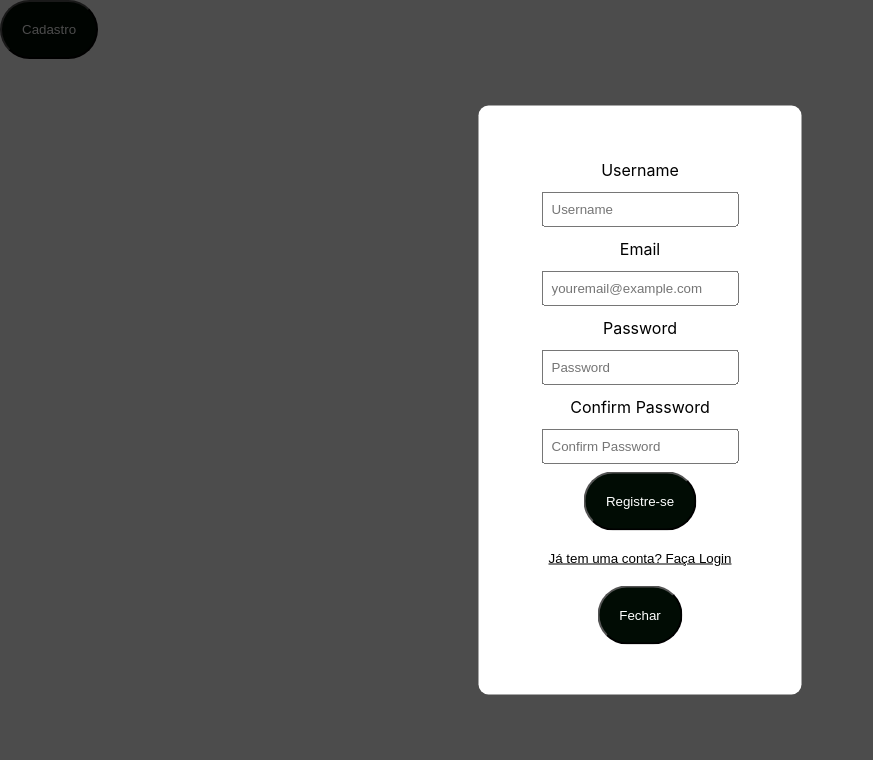
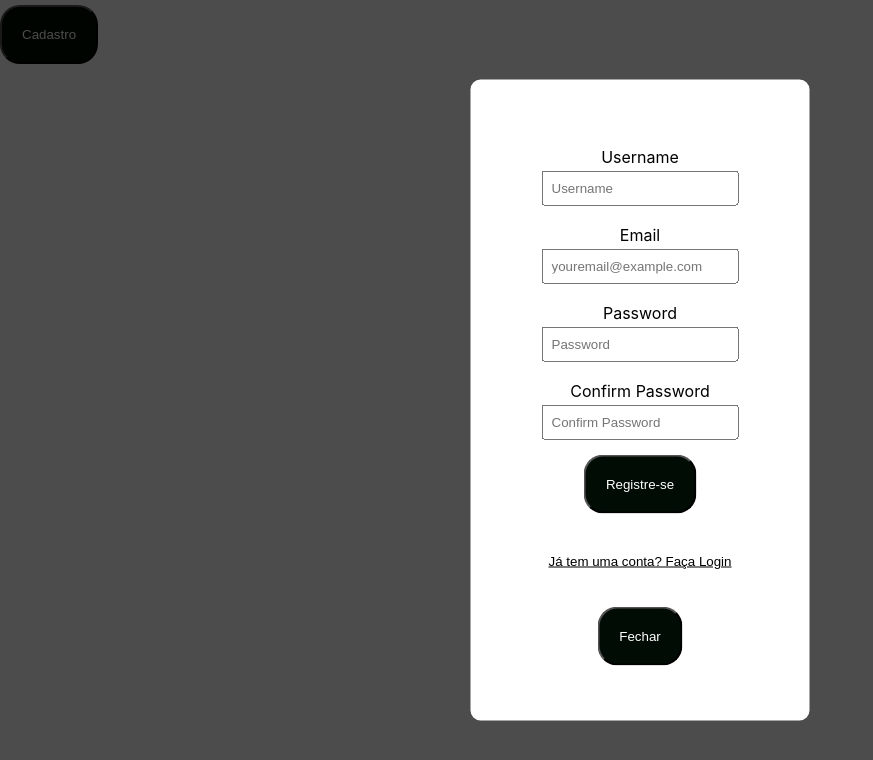
Before and after one commit to Laps-F/OuroHotel, a React (Create React App) app: page / in a window 1280 px wide. Both pictures are taken after a click on the button "Cadastro". Shown: the top 760 px of the page, without its empty margins (0-873 px from the left). Built offline with nearby package versions, Linux system fonts and the light colour scheme.

Commit message:
Estilizando validações e renomeado arquivos

```diff
--- a/src/App.js
+++ b/src/App.js
@@ -1,9 +1,9 @@
 
 import { useState } from 'react';
 import './App.css';
-import Modal from './components/modal';
-import Register from './components/register';
-import Login from './components/login';
+import Modal from './components/Modal';
+import Register from './components/Register';
+import Login from './components/Login';
 
 function App() {
   const [openModal, setOpenModal] = useState(false);
@@ -27,7 +27,7 @@ function App() {
         {/* <Modal isOpen={openModal} setClose={()=>{setOpenModal(!openModal)}}> */}
         <Modal isOpen={openModal} setClose={opModal}>
           {
-            currForm === 'register' ?  <Register onFormSwitch={toggleForm} /> : <Login />
+            currForm === 'register' ?  <Register onFormSwitch={toggleForm} closeAfter={opModal}/> : <Login />
           }
         </Modal>
 
--- a/src/components/styles.css
+++ b/src/components/Login/styles.css
@@ -2,17 +2,26 @@
     display: flex;
     flex-direction: column;
     align-items: center;
-    text-align: left;
+    text-align: center;
+    padding: 8px;
 }
 
 label {
     text-align: left;
     padding: 0.25rem 0;
+    border-top-left-radius: 5px;
+    margin-top: 10px;
 }
 
 input {
-    margin: 0.5rem 0;
+    /* margin: 0.5rem 0; */
     padding: 0.5rem;
+}
+
+a {
+    padding: 5px;
+    font-size: 10px;
+    color: red;
 }
 
 button {
@@ -20,6 +29,8 @@ button {
     padding : 20px;
     border-radius: 50px;
     cursor: pointer;
+    margin-top: 10px;
+    margin-bottom: 10px;
     color: white;
 }
 
--- /dev/null
+++ b/src/components/Modal/styles.css
@@ -0,0 +1,43 @@
+.global, .regform {
+    display: flex;
+    flex-direction: column;
+    align-items: center;
+    text-align: center;
+    padding: 8px;
+}
+
+label {
+    text-align: left;
+    padding: 0.25rem 0;
+    border-top-left-radius: 5px;
+    margin-top: 10px;
+}
+
+input {
+    /* margin: 0.5rem 0; */
+    padding: 0.5rem;
+}
+
+a {
+    padding: 5px;
+    font-size: 10px;
+    color: red;
+}
+
+button {
+    background-color:rgb(1, 12, 4);
+    padding : 20px;
+    border-radius: 50px;
+    cursor: pointer;
+    margin-top: 10px;
+    margin-bottom: 10px;
+    color: white;
+}
+
+.alreadyacc-button {
+    border: none;
+    background: none;
+    text-decoration: underline;
+    cursor: pointer;
+    color: black;
+}
--- a/src/components/register.jsx
+++ b/src/components/Register/index.jsx
@@ -1,7 +1,7 @@
 import React, {useState, useEffect} from 'react';
 import './styles.css';
 
-const Register = ({onFormSwitch}) => {
+const Register = ({onFormSwitch, closeAfter}) => {
   const [email, setEmail] = useState('');
   const [username, setUsername] = useState('');
   const [password, setPassword] = useState('');
@@ -15,25 +15,10 @@ const Register = ({onFormSwitch}) => {
 
   const[handleOpen, setHandleOpen] = useState(false);
 
-  useEffect( () => {
-    // if(username.length === 0) {
-    //   setErrorName(true);
-    //   console.log("Please enter");
-    // }
-    // if (password !== conf_password)
-    //   setErrorPassDif(true);
-
-
-  }, [username, password, email, conf_password])
 
   useEffect(() => {
     setHandleOpen(false);
   }, []);
-
-  function updateUsername(e){
-    setUsername(e.target.value);
-    setErrorName(false);
-  }
 
  function handleSubmit (e) {
     setHandleOpen(true);
@@ -55,9 +40,10 @@ const Register = ({onFormSwitch}) => {
       return ;
 
     alert("Usuário cadatrado com sucesso!");
+    closeAfter();
   }
 
-  function kl(e){
+  function confirmPassword(e){
     console.log("PASS",password);
     console.log("conf",e.target.value);
     if(password === e.target.value)
@@ -70,14 +56,13 @@ const Register = ({onFormSwitch}) => {
             <label htmlFor="username">Username</label>
             <input
               value={username}
-              // onChange={(e) => {setUsername(e.target.value); setErrorName(false)}}
-              onChange={updateUsername}
+              onChange={(e) => {setUsername(e.target.value); setErrorName(false)}}
               type="username"
               placeholder="Username"
               id='username'
               name='username'
             />
-            {errorName & handleOpen === true ? <a>error</a> : <a></a>}
+            {errorName & handleOpen === true ? <a>É necessário fornecer um username</a> :<a></a>}
 
             <label htmlFor="email">Email</label>
             <input value={email}
@@ -87,7 +72,7 @@ const Register = ({onFormSwitch}) => {
               id='email'
               name='email'
             />
-
+            {errorEmail & handleOpen === true ? <a>É necessário fornecer um email</a> :<a></a>}
 
             <label htmlFor="password">Password</label>
             <input value={password}
@@ -97,18 +82,20 @@ const Register = ({onFormSwitch}) => {
               id='password'
               name='password'
             />
+            {errorPassConf & handleOpen === true ? <a>É necessário digitar uma senha</a> :<a></a>}
 
             <label htmlFor="passwordConfirm">Confirm Password</label>
             <input value={conf_password}
-              onChange={(e) => {setConfPassword(e.target.value); setErrorConf(false); kl(e)}}
+              onChange={(e) => {setConfPassword(e.target.value); setErrorConf(false); confirmPassword(e)}}
               type="password_conf"
               placeholder="Confirm Password"
               id='password_conf'
               name='password_conf'
             />
+            {errorConf & handleOpen === true ? <a>É necessário confirmar o password</a> : <a></a>}
 
             <button type='register' onClick={handleSubmit}>Registre-se</button>
-            {errorPassDif & handleOpen === true ? <a>error</a> : <a></a>}
+            {errorPassDif & handleOpen === true ? <a>Passwords diferentes</a> : <a></a>}
         </>
         <button className='alreadyacc-button'
           onClick={()=>onFormSwitch('login')}>Já tem uma conta? Faça Login
--- /dev/null
+++ b/src/components/Register/styles.css
@@ -0,0 +1,43 @@
+.global, .regform {
+    display: flex;
+    flex-direction: column;
+    align-items: center;
+    text-align: center;
+    padding: 8px;
+}
+
+label {
+    text-align: left;
+    padding: 0.25rem 0;
+    border-top-left-radius: 5px;
+    margin-top: 5px;
+}
+
+input {
+    /* margin: 0.5rem 0; */
+    padding: 0.5rem;
+}
+
+a {
+    padding: 5px;
+    font-size: 10px;
+    color: red;
+}
+
+button {
+    background-color:rgb(1, 12, 4);
+    padding : 20px;
+    border-radius: 20px;
+    cursor: pointer;
+    margin-top: 5px;
+    margin-bottom: 5px;
+    color: white;
+}
+
+.alreadyacc-button {
+    border: none;
+    background: none;
+    text-decoration: underline;
+    cursor: pointer;
+    color: black;
+}
```
Also changed, not shown: src/components/Login/index.jsx (renamed from src/components/login.jsx), src/components/Modal/index.jsx (renamed from src/components/modal.jsx).
